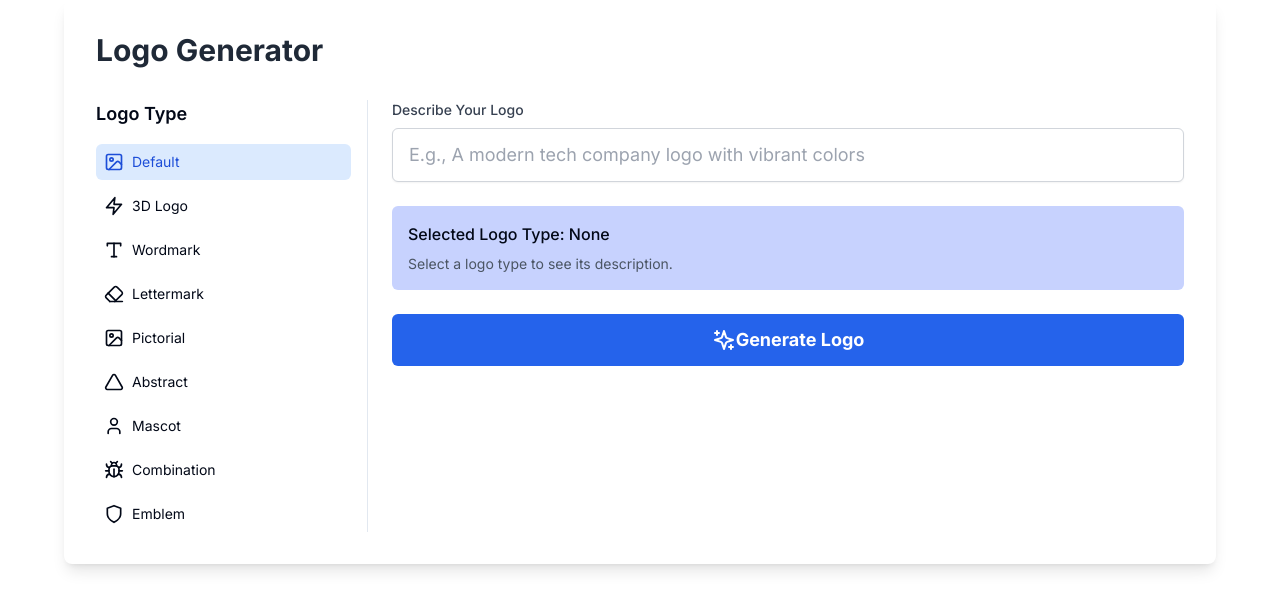
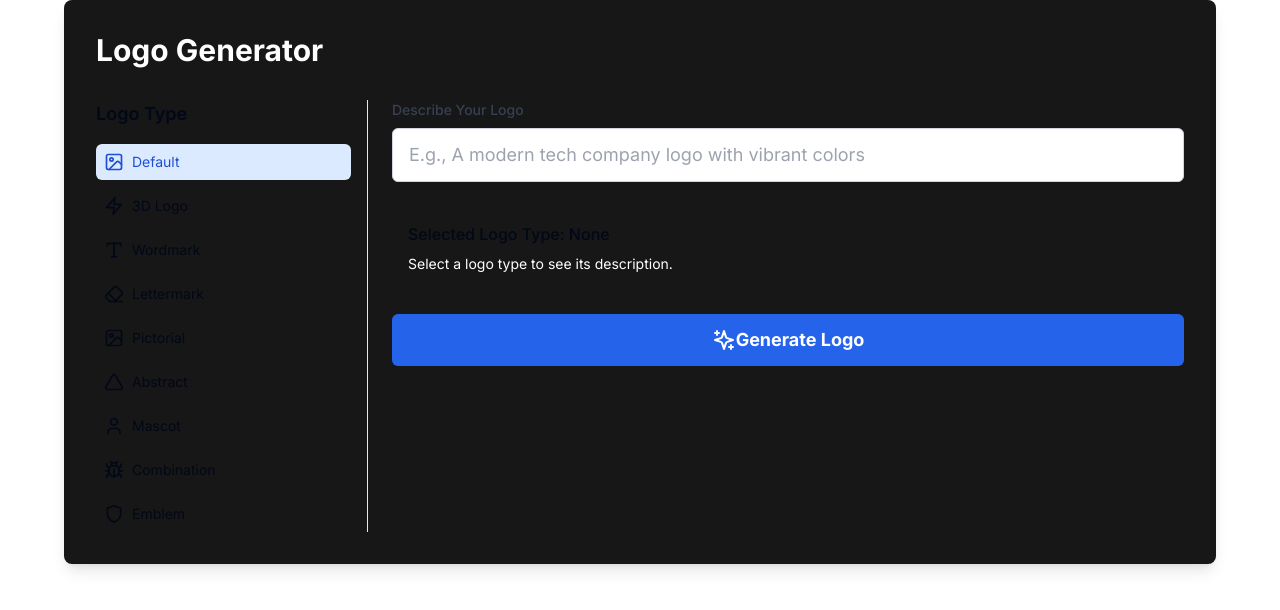
Before and after one commit to Kemzy9/weblikepro, a Next.js app: page /weblike/weblike/logogenerator in a window 1280 px wide. Shown: the top 610 px of the page. Built offline with nearby package versions, Linux system fonts and the light colour scheme.

Commit message:
Update page.tsx

```diff
--- a/src/app/weblike/weblike/logogenerator/page.tsx
+++ b/src/app/weblike/weblike/logogenerator/page.tsx
@@ -157,8 +157,8 @@ const LogoGenerator: React.FC<LogoGeneratorProps> = () => {
   };
 
   return (
-    <div className="bg-white p-8 rounded-lg shadow-lg max-w-6xl mx-auto">
-      <h2 className="text-3xl font-bold mb-8 text-gray-800">Logo Generator</h2>
+    <div className="bg-neutral-900 p-8 rounded-lg shadow-lg max-w-6xl mx-auto">
+      <h2 className="text-3xl font-bold mb-8 text-white">Logo Generator</h2>
       <div className="flex space-x-6">
         <div className="w-1/4 border-r pr-4">
           <h3 className="text-lg font-semibold mb-4">Logo Type</h3>
@@ -193,9 +193,9 @@ const LogoGenerator: React.FC<LogoGeneratorProps> = () => {
               placeholder="E.g., A modern tech company logo with vibrant colors"
             />
           </div>
-          <div className="bg-indigo-200 p-4 rounded-md">
+          <div className="bg-neutral-900 p-4 rounded-md">
             <h4 className="font-medium mb-2">Selected Logo Type: {selectedLogoType?.label || 'None'}</h4>
-            <p className="text-sm text-gray-600">{selectedLogoType?.description || 'Select a logo type to see its description.'}</p>
+            <p className="text-sm text-white">{selectedLogoType?.description || 'Select a logo type to see its description.'}</p>
           </div>
           <button
             className="w-full bg-blue-600 hover:bg-blue-700 text-white font-bold py-3 px-4 rounded-md transition duration-300 ease-in-out flex items-center justify-center text-lg"
```
